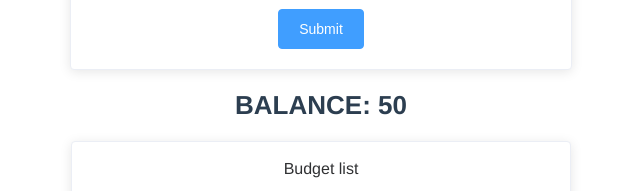
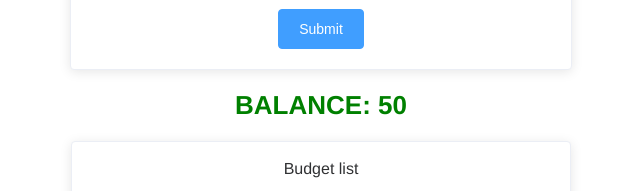
Before and after one commit to Pavel-VV/Budget-app3, a Vue app: page / in a window 1280 px wide. Shown: the part 378-569 px from the top of the page, without its empty margins (319-959 px from the left). Built offline with nearby package versions, Linux system fonts and the light colour scheme.

Commit message:
add color balance style

```diff
--- a/src/components/FormBudget.vue
+++ b/src/components/FormBudget.vue
@@ -53,7 +53,6 @@ export default {
     valueOutcom() {
       if (this.formData.type === 'OUTCOME' && this.formData.value > 0) {
         this.formData.value = Number(`-${this.formData.value}`);
-        console.log(this.formData.value);
       }
     }
   },
--- a/src/components/TotalBalance.vue
+++ b/src/components/TotalBalance.vue
@@ -1,5 +1,5 @@
 <template>
-  <div class="total-value">Balance: {{ total }} </div>
+  <div class="total-value" :style='balanceColorStyle'>Balance: {{ total }} </div>
 </template>
 
 <script>
@@ -10,6 +10,13 @@ export default {
       type: Number,
       default: 0,
     },
+  },
+  computed: {
+    balanceColorStyle() {
+      let totalColor = this.total < 0 ? 'red' : this.total > 0 ? 'green' : 'black';
+      return `color: ${totalColor}`;
+    },
+
   }
 }
 </script>
```
